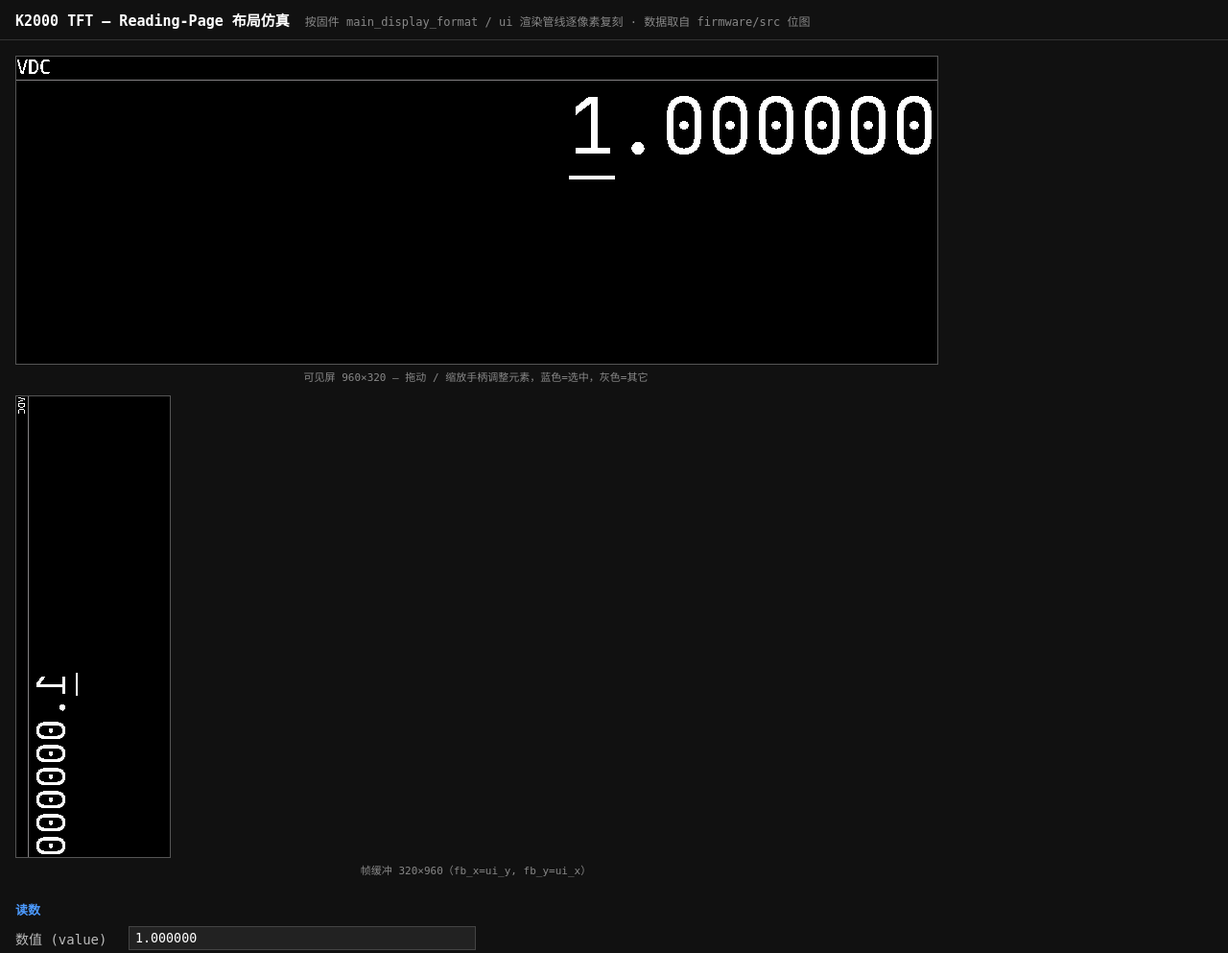
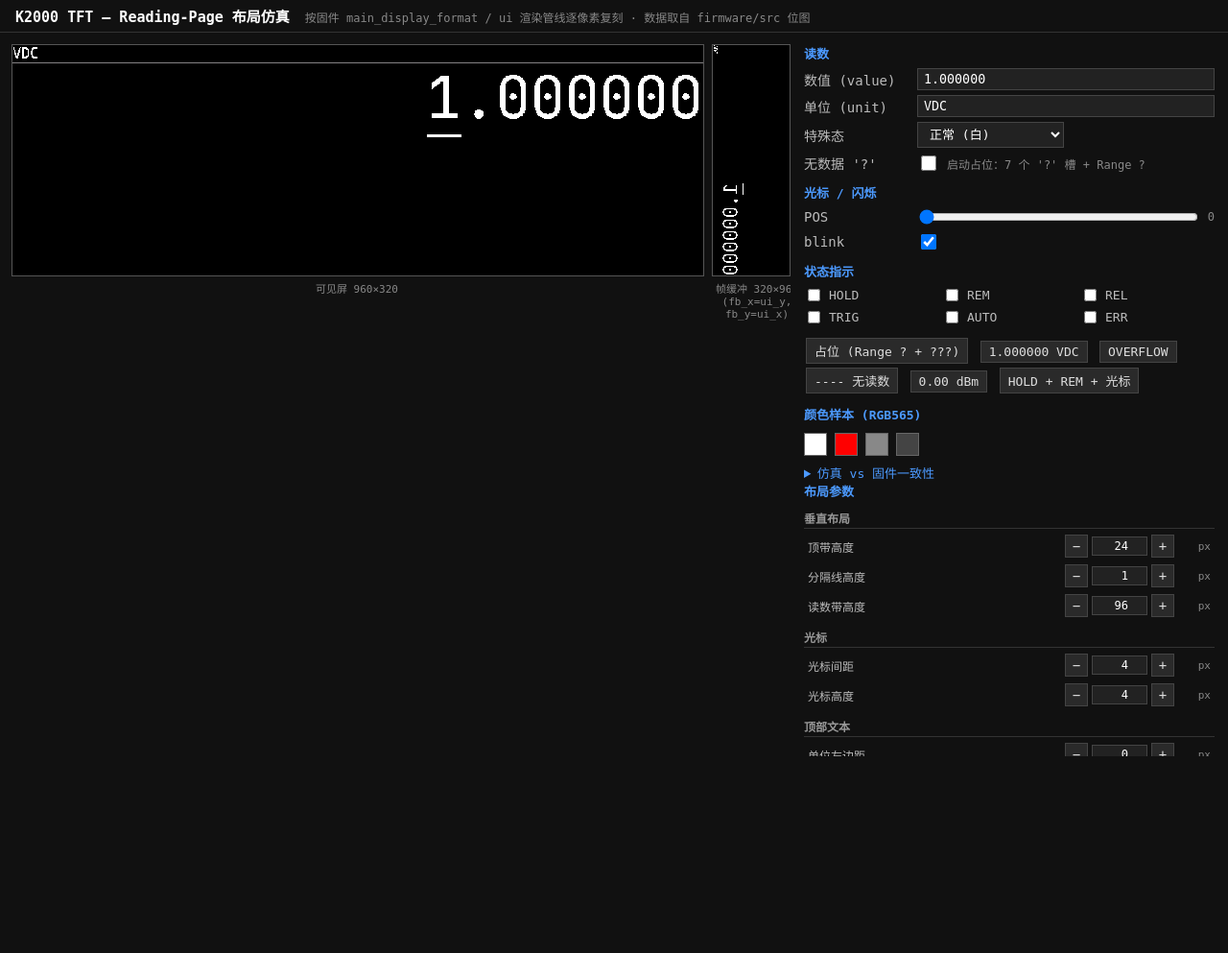
Before and after one commit to Sighthesia/KEITHLEY_2000_LCD, a plain HTML site: page sim/index.html in a window 1280 px wide. Shown: the top 993 px of the page at 96% size. After the commit the page ends 800 px from the top, so only its background shows below. Drawn offline with Linux system fonts and the light colour scheme.

Commit message:
feat(sim): add compact no-scroll layout workbench

```diff
--- a/sim/index.html
+++ b/sim/index.html
@@ -5,29 +5,37 @@
 <title>K2000 TFT Reading-Page 仿真器</title>
 <style>
   :root { --bg:#111; --panel:#000; --txt:#ddd; --acc:#4c9aff; }
+  html, body { height:100%; overflow:hidden; }
   body { margin:0; background:var(--bg); color:var(--txt);
-         font-family:"DejaVu Sans Mono",monospace; font-size:14px; }
-  header { padding:10px 16px; border-bottom:1px solid #333; display:flex;
-           gap:16px; align-items:baseline; flex-wrap:wrap; }
+         font-family:"DejaVu Sans Mono",monospace; font-size:14px;
+         display:grid; grid-template-rows:auto minmax(0, 1fr); }
+  header { padding:6px 16px; border-bottom:1px solid #333; display:flex;
+           gap:16px; align-items:baseline; }
   header h1 { font-size:15px; margin:0; color:#fff; }
   header .hint { color:#888; font-size:12px; }
-  main { padding:16px; display:flex; gap:24px; flex-wrap:wrap; }
-  .stage { position:relative; width:960px; }
+  main { min-height:0; padding:12px; display:grid;
+         grid-template-columns:minmax(0, 1fr) 430px; gap:14px; overflow:hidden; }
+  .preview { min-width:0; min-height:0; display:flex; align-items:flex-start;
+             gap:10px; overflow:auto; }
+  .stage { position:relative; width:720px; flex:0 0 720px; }
+  canvas#panel, canvas#overlay { width:720px; height:240px; }
   canvas#panel { background:#000; border:1px solid #555;
                  image-rendering:pixelated; display:block; }
   canvas#overlay { position:absolute; left:0; top:0; image-rendering:pixelated;
                    display:block; cursor:crosshair; }
-  canvas#fb { background:#000; border:1px solid #555;
+  .fb-preview { flex:0 0 94px; }
+  canvas#fb { width:80px !important; height:240px !important; margin:0 !important;
+              background:#000; border:1px solid #555;
               image-rendering:pixelated; display:block; }
   .cap { font-size:11px; color:#888; margin-top:4px; text-align:center; }
-  .controls { min-width:340px; max-width:480px; }
-  .controls h2 { font-size:13px; color:var(--acc); margin:12px 0 8px; }
+  .controls { min-width:0; max-width:none; overflow:auto; padding-right:2px; }
+  .controls h2 { font-size:13px; color:var(--acc); margin:10px 0 6px; }
   .controls h2:first-child { margin-top:0; }
-  .row { display:flex; align-items:center; gap:8px; margin:6px 0; }
-  .row label { width:110px; color:#bbb; }
-  .row input[type=text] { flex:1; background:#222; border:1px solid #444;
-                          color:#fff; padding:4px 6px; font-family:inherit; }
-  .row input[type=range] { flex:1; }
+  .row { display:flex; align-items:center; gap:8px; margin:5px 0; }
+  .row label { width:110px; color:#bbb; flex:0 0 110px; }
+  .row input[type=text] { flex:1; min-width:0; background:#222; border:1px solid #444;
+                          color:#fff; padding:3px 6px; font-family:inherit; }
+  .row input[type=range] { flex:1; min-width:0; }
   .row input[type=checkbox] { width:16px; height:16px; }
   .row .sub { color:#888; font-size:12px; }
   .status-grid { display:grid; grid-template-columns:repeat(3,1fr); gap:4px;
@@ -42,28 +50,47 @@
                  border:1px solid #444; }
   .preset { margin-top:10px; }
   .preset button { background:#2a2a2a; color:var(--txt); font-weight:normal;
-                   border:1px solid #444; margin:2px; }
+                   border:1px solid #444; margin:2px; padding:3px 8px; }
   .swatches { margin-top:10px; display:flex; gap:8px; align-items:center; }
   .swatch { width:22px; height:22px; border:1px solid #666; }
-  details { margin-top:12px; }
+  details { margin-top:8px; }
   summary { cursor:pointer; color:var(--acc); font-size:13px; }
   .mono { font-family:monospace; }
 
-  /* devtools 面板 */
-  #selInfo { background:#1c1c1c; border:1px solid #444; padding:8px;
-             font-size:12px; line-height:1.6; }
-  #selInfo b { color:#fff; }
-  #selInfo .xy { color:var(--acc); }
-  .elem-row { display:flex; justify-content:space-between; gap:8px;
-              padding:3px 4px; border-bottom:1px dashed #333; font-size:12px; }
-  .elem-row:hover { background:#222; cursor:pointer; }
-  .elem-row.sel { background:#2a3b4d; color:#fff; }
-  .elem-row .macro { color:#888; font-size:11px; }
-  textarea#exportC { width:100%; height:150px; background:#0d0d0d; color:#9f6;
+  /* 布局参数控件 */
+  .param-group { margin-top:10px; }
+  .param-group h3 { font-size:12px; color:#999; margin:0 0 4px;
+                    border-bottom:1px solid #333; padding-bottom:2px; }
+  .param-row { display:grid; grid-template-columns:minmax(0, 1fr) 24px 58px 24px 34px;
+               align-items:center; gap:4px; margin:3px 0; padding:2px 4px;
+               border-radius:3px; }
+  .param-row.active { background:#1d2b3a; }
+  .param-row span { color:#bbb; font-size:12px; white-space:nowrap; overflow:hidden;
+                    text-overflow:ellipsis; }
+  .param-row input[type=number] { width:100%; box-sizing:border-box; background:#222;
+                                  border:1px solid #444; color:#fff;
+                                  font-family:inherit; font-size:12px;
+                                  text-align:right; padding:2px 4px; }
+  .param-row em { color:#888; font-style:normal; font-size:11px; text-align:right; }
+  .step { width:24px; height:24px; padding:0; background:#2a2a2a; color:var(--txt);
+          border:1px solid #444; font-weight:normal; font-size:14px; line-height:1;
+          cursor:pointer; }
+  .step:hover { background:#3a3a3a; }
+
+  /* 布局操作 */
+  .layout-actions { margin-top:12px; display:flex; flex-wrap:wrap; gap:8px;
+                    align-items:center; }
+  #copyStatus { font-size:12px; color:var(--acc); min-height:16px; }
+  .layout-actions details { width:100%; margin-top:0; }
+  textarea#exportC { width:100%; height:120px; background:#0d0d0d; color:#9f6;
                      border:1px solid #444; font-family:monospace; font-size:11px;
                      padding:6px; box-sizing:border-box; margin-top:6px; }
-  .btnrow { display:flex; gap:8px; margin-top:8px; flex-wrap:wrap; }
-  .hint-small { color:#888; font-size:11px; margin-top:4px; }
+
+  @media (max-width:1100px), (max-height:620px) {
+    html, body { overflow:auto; }
+    main { grid-template-columns:1fr; overflow:visible; }
+    .controls { overflow:visible; }
+  }
 </style>
 </head>
 <body>
@@ -72,15 +99,20 @@
   <span class="hint">按固件 main_display_format / ui 渲染管线逐像素复刻 · 数据取自 firmware/src 位图</span>
 </header>
 <main>
+  <div class="preview">
     <div class="stage">
       <canvas id="panel" width="960" height="320"></canvas>
       <canvas id="overlay" width="960" height="320"></canvas>
-    <div class="cap">可见屏 960×320 — 拖动 / 缩放手柄调整元素，蓝色=选中，灰色=其它</div>
-    <canvas id="fb" width="320" height="960" style="width:160px;height:480px;margin-top:12px"></canvas>
-    <div class="cap">帧缓冲 320×960（fb_x=ui_y, fb_y=ui_x）</div>
+      <div class="cap">可见屏 960×320</div>
+    </div>
+    <div class="fb-preview">
+      <canvas id="fb" width="320" height="960"></canvas>
+      <div class="cap">帧缓冲 320×960<br>(fb_x=ui_y, fb_y=ui_x)</div>
+    </div>
   </div>
 
   <div class="controls">
+    <section class="scene-controls">
       <h2>读数</h2>
       <div class="row"><label>数值 (value)</label>
         <input type="text" id="inpValue" value="1.000000" spellcheck="false"></div>
@@ -113,12 +145,12 @@
       </div>
 
       <div class="preset">
-      <button onclick="applyPreset('nop')">占位 (Range ? + ???)</button>
-      <button onclick="applyPreset('normal')">1.000000 VDC</button>
-      <button onclick="applyPreset('ovfl')">OVERFLOW</button>
-      <button onclick="applyPreset('noread')">---- 无读数</button>
-      <button onclick="applyPreset('dbm')">0.00 dBm</button>
-      <button onclick="applyPreset('hold')">HOLD + REM + 光标</button>
+        <button type="button" onclick="applyPreset('nop')">占位 (Range ? + ???)</button>
+        <button type="button" onclick="applyPreset('normal')">1.000000 VDC</button>
+        <button type="button" onclick="applyPreset('ovfl')">OVERFLOW</button>
+        <button type="button" onclick="applyPreset('noread')">---- 无读数</button>
+        <button type="button" onclick="applyPreset('dbm')">0.00 dBm</button>
+        <button type="button" onclick="applyPreset('hold')">HOLD + REM + 光标</button>
       </div>
 
       <h2>颜色样本 (RGB565)</h2>
@@ -128,17 +160,6 @@
         <div class="swatch" style="background:#888" title="占位 0xC618"></div>
         <div class="swatch" style="background:#444" title="分隔线 0x8410"></div>
       </div>
-
-    <h2>devtools：元素 / 坐标</h2>
-    <div class="hint-small">点选面板中的元素（或下方列表）→ 拖动移动、拖右下手柄缩放。坐标实时显示。</div>
-    <div id="selInfo">未选中</div>
-    <div id="elemList" style="margin-top:6px"></div>
-    <div class="btnrow">
-      <button onclick="exportLayout()">导出 C 宏</button>
-      <button class="ghost" onclick="resetLayout()">重置布局</button>
-      <button class="ghost" onclick="fitPanel()">缩放到容器</button>
-    </div>
-    <textarea id="exportC" placeholder="点击“导出 C 宏”后此处显示可粘贴到 main_display.h 的 #define 值…" readonly></textarea>
 
       <details>
         <summary>仿真 vs 固件一致性</summary>
@@ -150,6 +171,22 @@
         update_blink() 一致。像素 → 帧缓冲转置（fb_x=ui_y, fb_y=ui_x）在右侧 fb 预览可见。
         </p>
       </details>
+    </section>
+
+    <section class="layout-controls">
+      <h2>布局参数</h2>
+      <div id="layoutParams"></div>
+    </section>
+
+    <section class="layout-actions">
+      <button type="button" onclick="exportLayout()">复制 C 宏</button>
+      <button type="button" class="ghost" onclick="resetLayout()">重置布局</button>
+      <span id="copyStatus" role="status"></span>
+      <details>
+        <summary>查看导出内容</summary>
+        <textarea id="exportC" readonly></textarea>
+      </details>
+    </section>
   </div>
 </main>
 
@@ -227,6 +264,40 @@ function setLayoutParam(id, value) {
 function adjustLayoutParam(id, delta) {
   const param = layoutParam(id);
   if (param) setLayoutParam(id, L[id] + delta * param.step);
+}
+
+/* 按 group（保持 LAYOUT_PARAMS 首次出现顺序）生成参数控件；
+ * 无头环境 #layoutParams 不存在或非真实 DOM 时直接 no-op。 */
+function buildLayoutControls() {
+  const host = document.getElementById("layoutParams");
+  if (!host || typeof host.appendChild !== "function") return;
+  const groups = new Map();
+  LAYOUT_PARAMS.forEach(param => {
+    if (!groups.has(param.group)) groups.set(param.group, []);
+    groups.get(param.group).push(param);
+  });
+  host.innerHTML = "";
+  groups.forEach((params, group) => {
+    const section = document.createElement("section");
+    section.className = "param-group";
+    section.innerHTML = `<h3>${group}</h3>`;
+    params.forEach(param => {
+      const row = document.createElement("label");
+      row.className = "param-row";
+      row.dataset.param = param.id;
+      row.innerHTML = `<span>${param.label}</span>` +
+        `<button type="button" class="step" data-delta="-1" aria-label="减少 ${param.label}">−</button>` +
+        `<input type="number" min="${param.min}" max="${param.max}" step="${param.step}" value="${L[param.id]}">` +
+        `<button type="button" class="step" data-delta="1" aria-label="增加 ${param.label}">+</button>` +
+        `<em>${param.unit}</em>`;
+      row.querySelector("input").addEventListener("input", event =>
+        setLayoutParam(param.id, Number(event.target.value)));
+      row.querySelectorAll("button").forEach(button => button.addEventListener("click", () =>
+        adjustLayoutParam(param.id, Number(button.dataset.delta))));
+      section.appendChild(row);
+    });
+    host.appendChild(section);
+  });
 }
 
 const topBandY = () => 0;
@@ -602,6 +673,7 @@ function applyDrag() {
 
 function buildElemList() {
   const host = document.getElementById("elemList");
+  if (!host) return;
   host.innerHTML = "";
   ELEMENTS.forEach(el => {
     const row = document.createElement("div");
@@ -615,6 +687,7 @@ function buildElemList() {
 }
 function updateInfo() {
   const host = document.getElementById("selInfo");
+  if (!host) return;
   const el = ELEMENTS.find(e => e.id === selId);
   if (!el) { host.innerHTML = "未选中 — 点击面板中的元素或下方列表"; }
   else {
@@ -734,6 +807,7 @@ setInterval(() => {
   }
 }, 250);
 
+buildLayoutControls();
 render();
 </script>
 </body>
```
Lines whose indentation alone changed are shown as unchanged.
